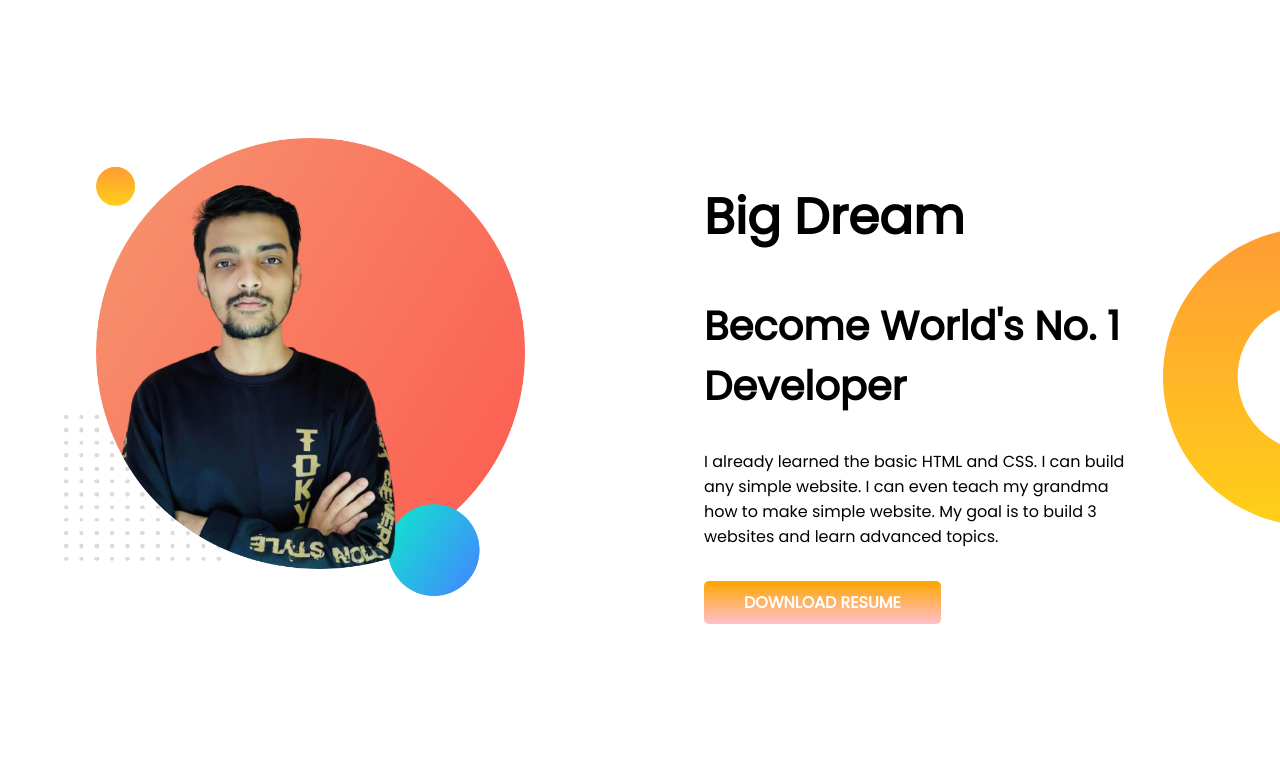
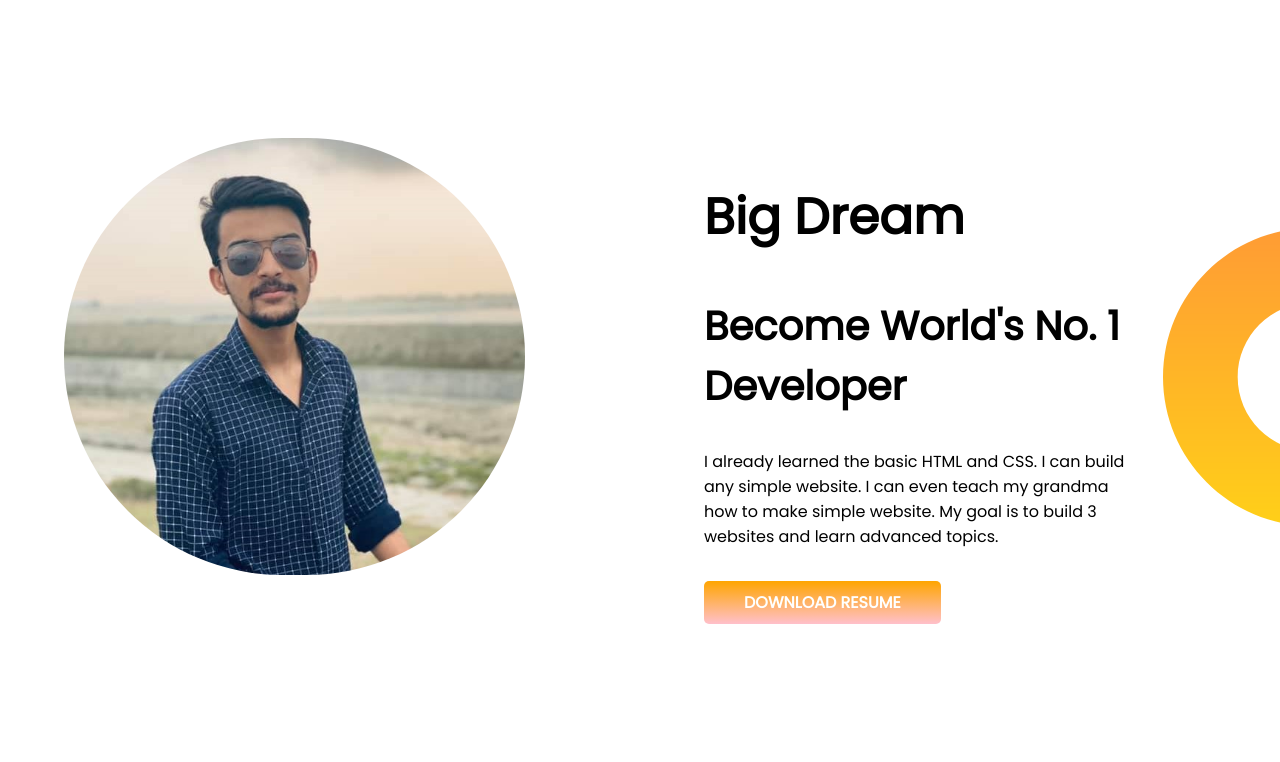
Before and after one commit to pixiem/my-first-port, a plain HTML site: page index.html in a window 1280 px wide. Shown: the part 525-1287 px from the top of the page. Drawn offline with Linux system fonts and the light colour scheme.

Commit message:
First Webe

```diff
--- a/index.html
+++ b/index.html
@@ -32,7 +32,7 @@
     </section>
     <section class="dream flexible-container">
         <div class="half-width">
-            <img src="images/my-bg (1).png" alt="">
+            <img style="border-radius:500px;" src="images/hi.jpg" alt="">
         </div>
         <div class="half-width">
             <h1>Big Dream</h1>
```
Also changed, not shown: images/hi.jpg (added).
